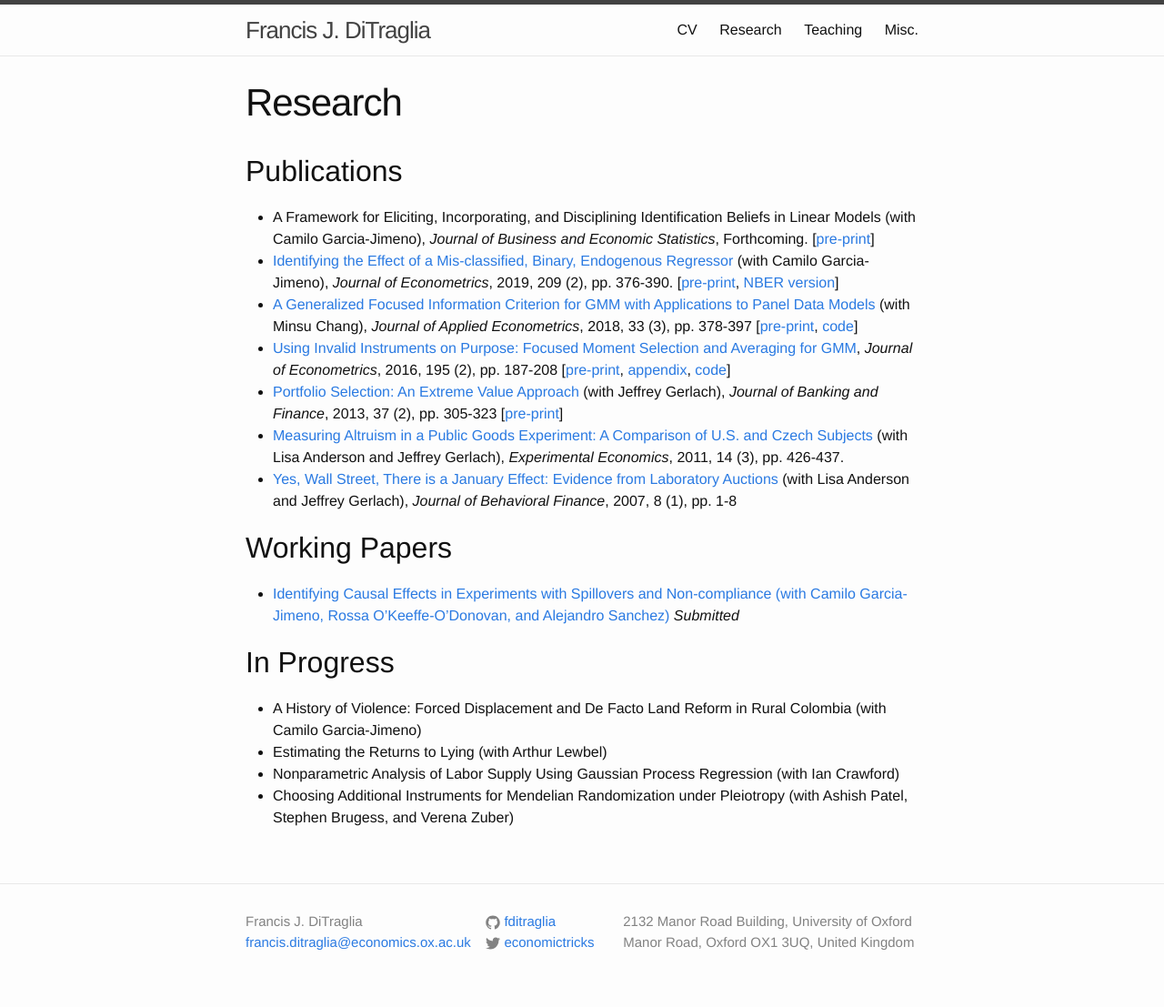
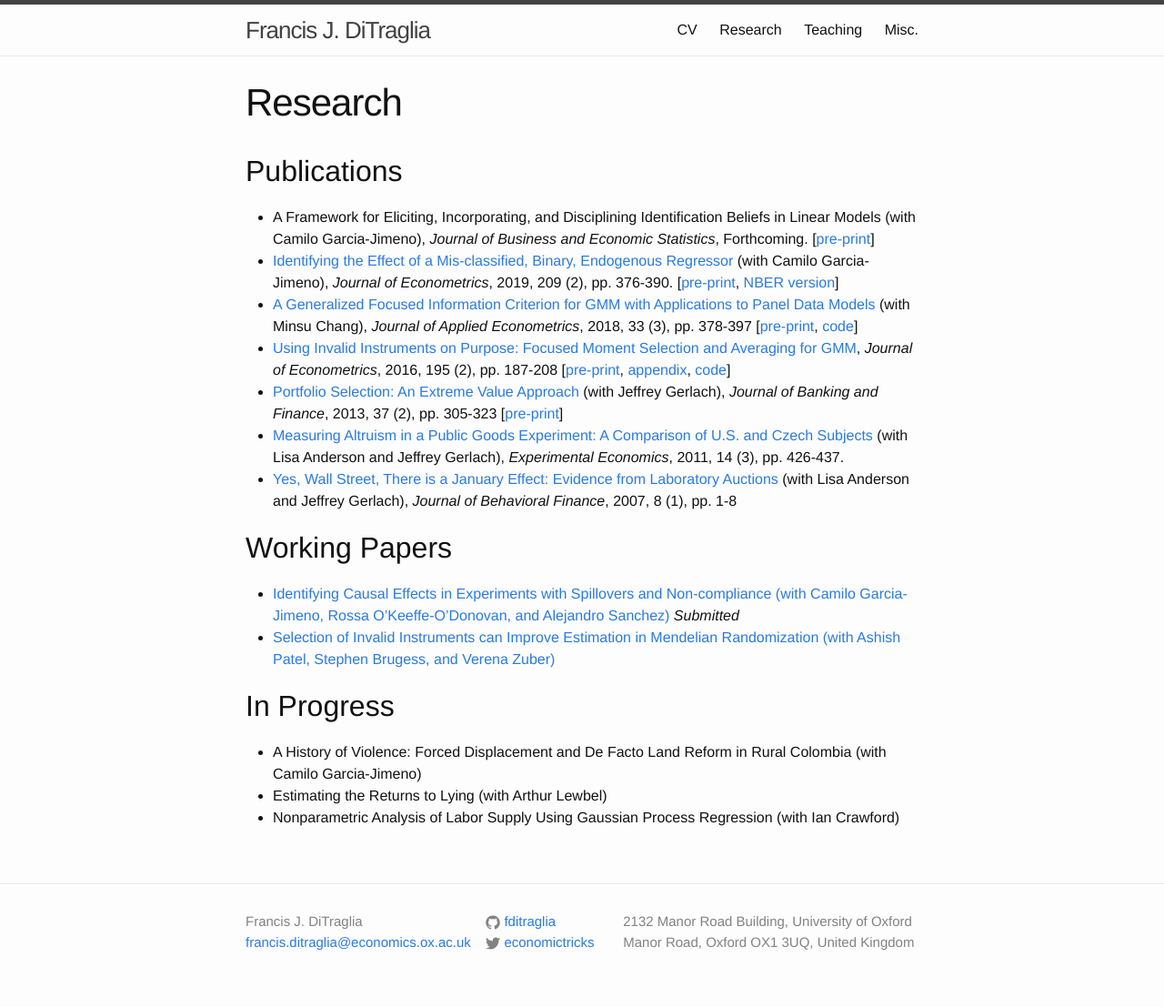
Before and after one commit to fditraglia/fditraglia.github.io, a Jekyll site: the page built from research.md, in a window 1280 px wide. Shown: the whole page at 91% size. Built offline with Jekyll 4.4.1, drawn with Linux system fonts in a browser that asks for light colours.

Commit message:
add link to MR paper

```diff
--- a/research.md
+++ b/research.md
@@ -18,9 +18,9 @@ permalink: /research/
 
 ## Working Papers
 - [Identifying Causal Effects in Experiments with Spillovers and Non-compliance (with Camilo Garcia-Jimeno, Rossa O'Keeffe-O'Donovan, and Alejandro Sanchez)](https://ditraglia.com/pdf/spillovers-paper.pdf) *Submitted*
+- [Selection of Invalid Instruments can Improve Estimation in Mendelian Randomization (with Ashish Patel, Stephen Brugess, and Verena Zuber)](https://arxiv.org/abs/2107.01513)
 
 ## In Progress
 - A History of Violence: Forced Displacement and De Facto Land Reform in Rural Colombia (with Camilo Garcia-Jimeno)
 - Estimating the Returns to Lying (with Arthur Lewbel)
 - Nonparametric Analysis of Labor Supply Using Gaussian Process Regression (with Ian Crawford)
-- Choosing Additional Instruments for Mendelian Randomization under Pleiotropy (with Ashish Patel, Stephen Brugess, and Verena Zuber)
```
